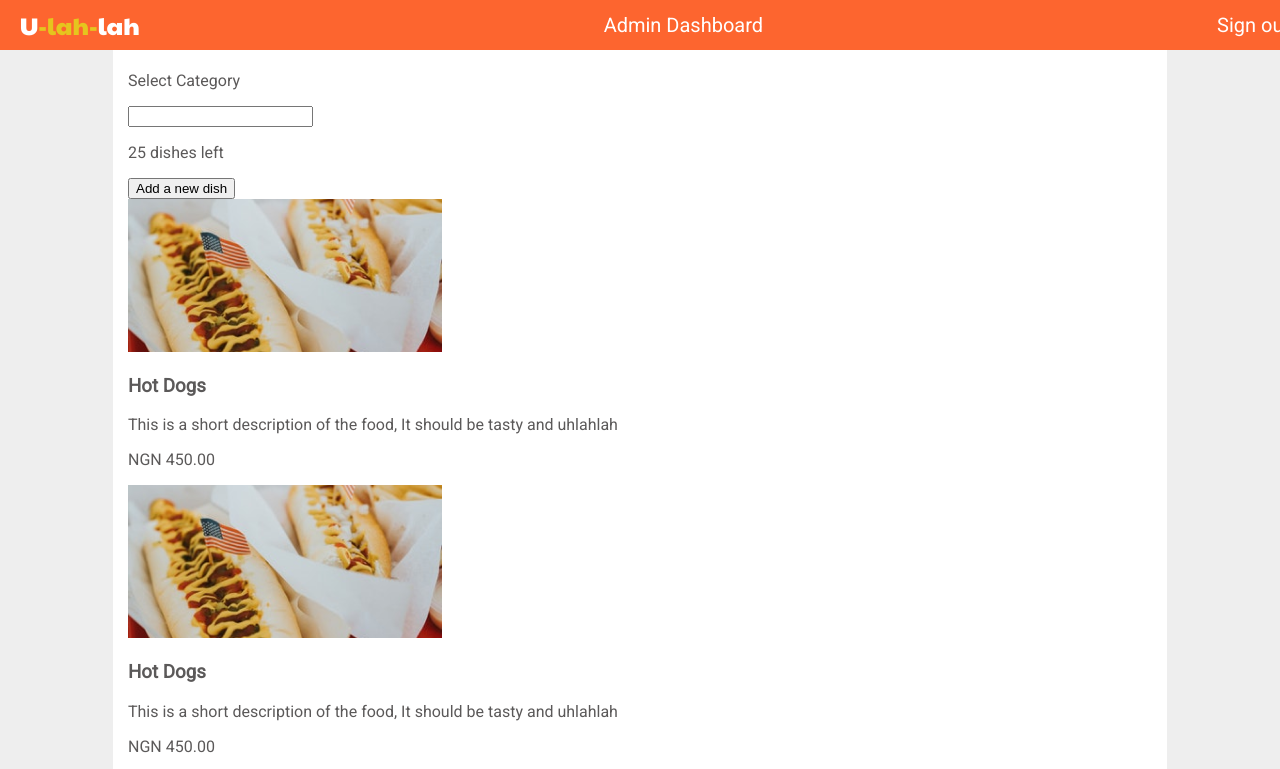
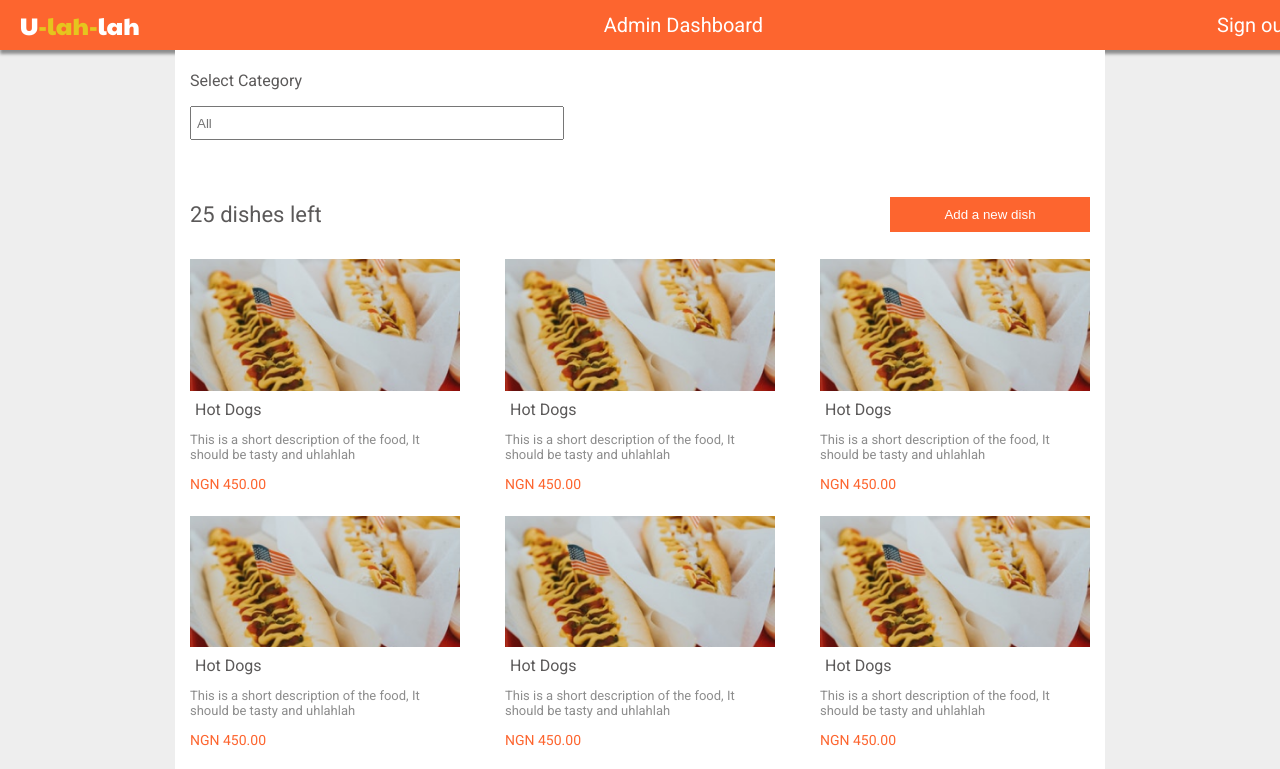
Before and after one commit to cimthog/Restaurant-Menu, a website: page client/admin.html in a window 1280 px wide. Shown: the top 769 px of the page. Drawn offline with Linux system fonts and the light colour scheme.

Commit message:
Feat: Styles the admin dashboard

```diff
--- a/client/admin.html
+++ b/client/admin.html
@@ -15,10 +15,10 @@
     </div>
     <div id="main">
         <p>Select Category</p>
-        <input type="text" class="category">
+        <input type="text" class="category" placeholder="All">
         <div class="list-header">
-            <p>25 dishes left</p>
-            <button>Add a new dish</button>
+            <p class="list-header-text">25 dishes left</p>
+            <button class="list-header-button">Add a new dish</button>
         </div>
         <div class="menu-list">
             <div class="menu">
--- a/client/stylesheets/admin-style.css
+++ b/client/stylesheets/admin-style.css
@@ -36,6 +36,7 @@ body {
     align-items: center;
     width: 100%;
     height: 50px;
+    box-shadow: 0px 4px 3px rgba(0, 0, 0, 0.406);
 }
 
 a.top-link {
@@ -45,9 +46,78 @@ a.top-link {
 }
 
 #main {
-    width: 80%;
+    width: 900px;
     margin: auto;
     background-color: white;
     color: #5B5959;
     padding: 5px 15px;
 }
+
+input[type="text"] {
+    height: 20px;
+    width: 40%;
+    padding: 5px;
+}
+
+.list-header {
+    display: flex;
+    align-items: center;
+    justify-content: space-between;
+    margin-top: 40px;
+}
+
+.list-header-text {
+    font-size: 22px;
+}
+
+.list-header-button {
+    background-color: #FD652F;
+    color: white;
+    border: 1px solid #FD652F;
+    padding: 5px;
+    width: 200px;
+    height: 35px;
+}
+
+.list-header-button:hover {
+    cursor: pointer;
+}
+
+.menu-list {
+    display: flex;
+    flex-wrap: wrap;
+    justify-content: space-between;
+}
+
+.menu {
+    width: 30%;
+    height: 50%;
+    transition: all 0.3s;
+    margin-top: 10px;
+}
+
+.imagery {
+    width: 100%;
+    height: 50%;
+}
+
+h3 {
+    font-size: 16px;
+    margin: 5px;
+    font-weight: normal;
+}
+
+.description {
+    font-size: 13px;
+    color: #8D8D8D;
+}
+
+.title {
+    color: #FD652F;
+    font-size: 14px;
+}
+
+
+.menu:hover{
+    box-shadow: 2px 2px 7px #666;
+}
--- a/client/stylesheets/style.css
+++ b/client/stylesheets/style.css
@@ -69,6 +69,7 @@ li:hover {
 
 .menu-list {
     display: flex;
+    flex-wrap: wrap;
     justify-content: space-around;
 }
 
```
